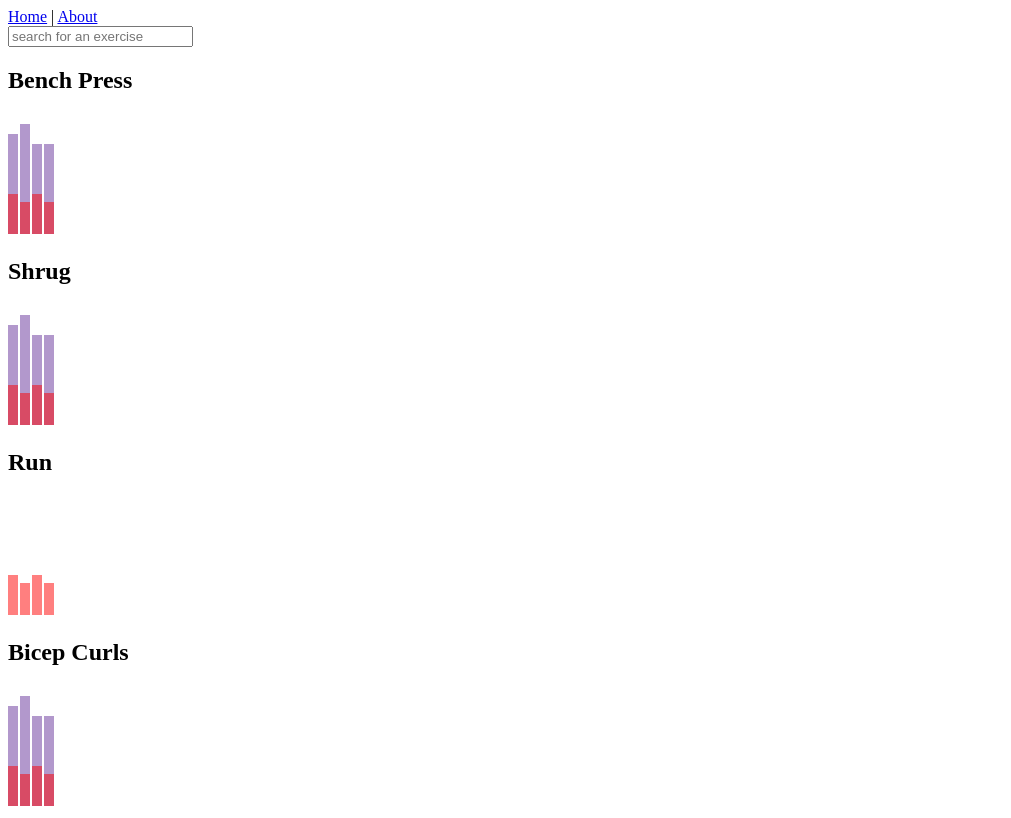
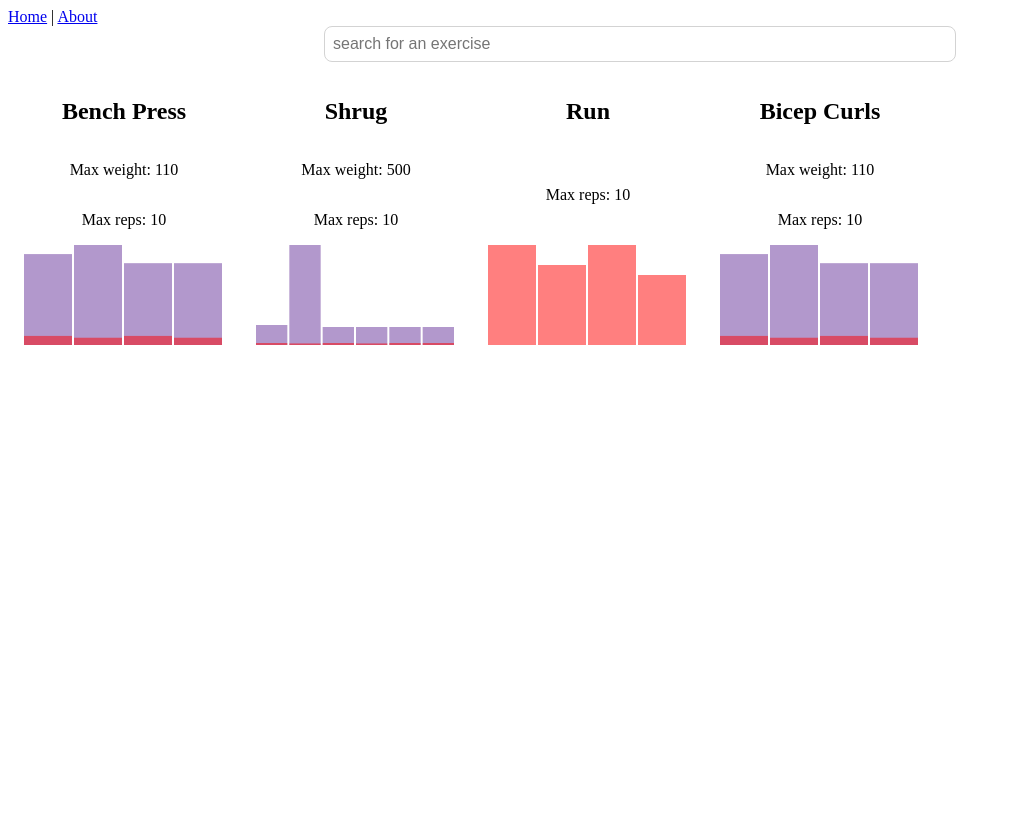
Before and after one commit to evanperriello/spotter, a Vue app: page / in a window 1280 px wide. Shown: the whole page, without its empty margins (0-1011 px from the left). Built offline with nearby package versions, Linux system fonts and the light colour scheme.

Commit message:
start styling. Make graphs more programmatic.

```diff
--- a/src/App.vue
+++ b/src/App.vue
@@ -1,15 +1,22 @@
 <template>
-  <div id="app">
-    <div id="nav">
-      <router-link to="/">Home</router-link> |
-      <router-link to="/about">About</router-link>
-    </div>
+  <div id="app" class="app">
+    <Nav></Nav>
     <router-view/>
   </div>
 </template>
+<script>
+import Nav from "@/shared/nav";
+export default {
+  components: {
+    Nav
+  }
+};
+</script>
 
 <style lang="scss">
 * {
   box-sizing: border-box;
 }
+.app {
+}
 </style>
--- a/src/components/BarGraph.vue
+++ b/src/components/BarGraph.vue
@@ -1,22 +1,31 @@
 <template>
-    <svg class="chart" v-bind:width="360" height="120" aria-labelledby="title desc" role="img">
+    <svg
+      class="chart"
+      :width="chartWidth"
+      :height="chartHeight"
+      aria-labelledby="title desc"
+      role="img">
       <title id="title">View your progress in this exercise</title>
-        <g v-for="(set, iterator) in sets" v-bind:key="set.date" class="bar" v-on:hover="focusStats(set.weight)">
+      <g
+        v-for="(set, iterator) in sets"
+        :key="set.date"
+        class="bar"
+        v-on:hover="focusStats(set.weight)">
           <rect
               class="weight-bar"
-                width="10"
-                v-bind:height="set.weight"
-                v-bind:y="[120 - set.weight]"
-                v-bind:x="[iterator*12]"
+              :width="barWidth"
+              :height="set.weight/divider  * chartHeight"
+              :y="chartHeight - (set.weight/divider * chartHeight)"
+              :x="iterator*(barWidth + spacer)"
               fill="rebeccapurple"
               opacity=".5">
           </rect>
           <rect
               class="reps-bar"
-                width="10"
-                v-bind:height="[set.reps * 4]"
-                v-bind:y="[120 - set.reps*4]"
-                v-bind:x="[iterator*12]"
+              :width="barWidth"
+              :height="set.reps/divider * chartHeight"
+              :y="chartHeight - (set.reps/divider  * chartHeight)"
+              :x="iterator*(barWidth + spacer)"
               fill="red"
               opacity=".5">
           </rect>
@@ -28,20 +37,17 @@
 export default {
   name: "bar-graph",
   props: {
-    sets: Array
-  },
-  data() {
-    return {};
-  },
-  methods: {
-    focusStats(weight) {
-      console.log(weight);
-    }
+    sets: Array,
+    divider: Number,
+    chartWidth: Number,
+    chartHeight: Number,
+    spacer: Number
   },
   computed: {
-    chartHeight() {}
-  },
-  components: {}
+    barWidth() {
+      return this.chartWidth / this.sets.length - this.spacer;
+    }
+  }
 };
 </script>
 
--- a/src/components/Exercise.vue
+++ b/src/components/Exercise.vue
@@ -1,13 +1,29 @@
 <template>
     <div class="exercise">
         <h2 class="exercise__title">{{name}}</h2>
-        <BarGraph v-bind:sets="sets"/>
+        <p v-if="maxWeight > 0" class="exercise__mweight">
+          Max weight: {{maxWeight}}
+        </p>
+        <p v-if="maxReps > 0" class="exercise__mreps">Max reps: {{maxReps}}</p>
 
+        <BarGraph
+          :sets="sets"
+          :divider="maxWeight > maxReps ? maxWeight: maxReps"
+          :chartWidth="200"
+          :chartHeight="100"
+          :spacer="2"
+          />
     </div>
 </template>
 
 <script>
 import BarGraph from "@/components/BarGraph.vue";
+function maxValueArrOfObj(arr, property) {
+  return arr.reduce(
+    (accum, curr) => (accum > curr[property] ? accum : curr[property]),
+    0
+  );
+}
 export default {
   name: "exercise",
   props: {
@@ -18,9 +34,24 @@ export default {
   },
   components: {
     BarGraph
+  },
+  computed: {
+    maxWeight() {
+      return maxValueArrOfObj(this.sets, "weight");
+    },
+    maxReps() {
+      return maxValueArrOfObj(this.sets, "reps");
+    }
   }
 };
 </script>
 
 <style scoped lang="scss">
+.exercise {
+  display: flex;
+  flex-direction: column;
+  align-items: center;
+  justify-content: space-between;
+  margin: 1rem;
+}
 </style>
--- a/src/components/SearchInput.vue
+++ b/src/components/SearchInput.vue
@@ -1,5 +1,5 @@
 <template>
-  <input v-bind:value="value" type="text" v-on:input="onInputChange" placeholder="search for an exercise">
+  <input class="searchInput" v-bind:value="value" type="text" v-on:input="onInputChange" placeholder="search for an exercise">
 </template>
 
 <script>
@@ -17,4 +17,12 @@ export default {
 </script>
 
 <style scoped lang="scss">
+.searchInput {
+  border-radius: 0.5rem;
+  width: 50%;
+  box-shadow: none;
+  border: lightgray 0.1rem solid;
+  padding: 0.5rem;
+  font-size: 1rem;
+}
 </style>
--- a/src/data/mock.js
+++ b/src/data/mock.js
@@ -43,7 +43,7 @@ export default {
           {
             date: "6",
             weekDay: 1,
-            weight: 110,
+            weight: 500,
             unit: "lb",
             reps: 8
           },
@@ -54,7 +54,21 @@ export default {
             unit: "lb",
             reps: 10
           },
-          { date: "8", weekDay: 1, weight: 90, unit: "lb", reps: 8 }
+          { date: "8", weekDay: 1, weight: 90, unit: "lb", reps: 8 },
+          {
+            date: "7",
+            weekDay: 1,
+            weight: 90,
+            unit: "lb",
+            reps: 10
+          },
+          {
+            date: "7",
+            weekDay: 1,
+            weight: 90,
+            unit: "lb",
+            reps: 10
+          }
         ]
       },
       {
@@ -64,30 +78,30 @@ export default {
           {
             date: "9",
             weekDay: 1,
-            weight: null,
+            weight: 0,
             unit: "mi",
             reps: 10
           },
           {
             date: "10",
             weekDay: 1,
-            weight: null,
+            weight: 0,
             unit: "mi",
             reps: 8
           },
           {
             date: "11",
             weekDay: 1,
-            weight: null,
+            weight: 0,
             unit: "mi",
             reps: 10
           },
           {
             date: "12",
             weekDay: 1,
-            weight: null,
+            weight: 0,
             unit: "mi",
-            reps: 8
+            reps: 7
           }
         ]
       },
--- /dev/null
+++ b/src/shared/nav.vue
@@ -0,0 +1,13 @@
+<template>
+    <div id="nav" class="nav">
+      <router-link to="/">Home</router-link> |
+      <router-link to="/about">About</router-link>
+    </div>
+</template>
+
+<script>
+export default {};
+</script>
+
+<style scoped>
+</style>
--- a/src/views/Home.vue
+++ b/src/views/Home.vue
@@ -1,7 +1,9 @@
 <template>
   <div class="home">
     <SearchInput v-model="searchTerm"/>
-    <Exercise v-for="exercise in filteredExercises" v-bind:exercise="exercise" v-bind:key="exercise.name"/>
+    <div class="exercise-list">
+      <Exercise v-for="exercise in filteredExercises" v-bind:exercise="exercise" v-bind:key="exercise.name"/>
+    </div>
   </div>
 </template>
 
@@ -39,3 +41,16 @@ export default {
   }
 };
 </script>
+<style lang="scss">
+.home {
+  display: flex;
+  flex-direction: column;
+  justify-content: center;
+  align-items: center;
+}
+.exercise-list {
+  display: flex;
+  width: 100%;
+  flex-wrap: wrap;
+}
+</style>
```
Lines whose indentation alone changed are shown as unchanged.
